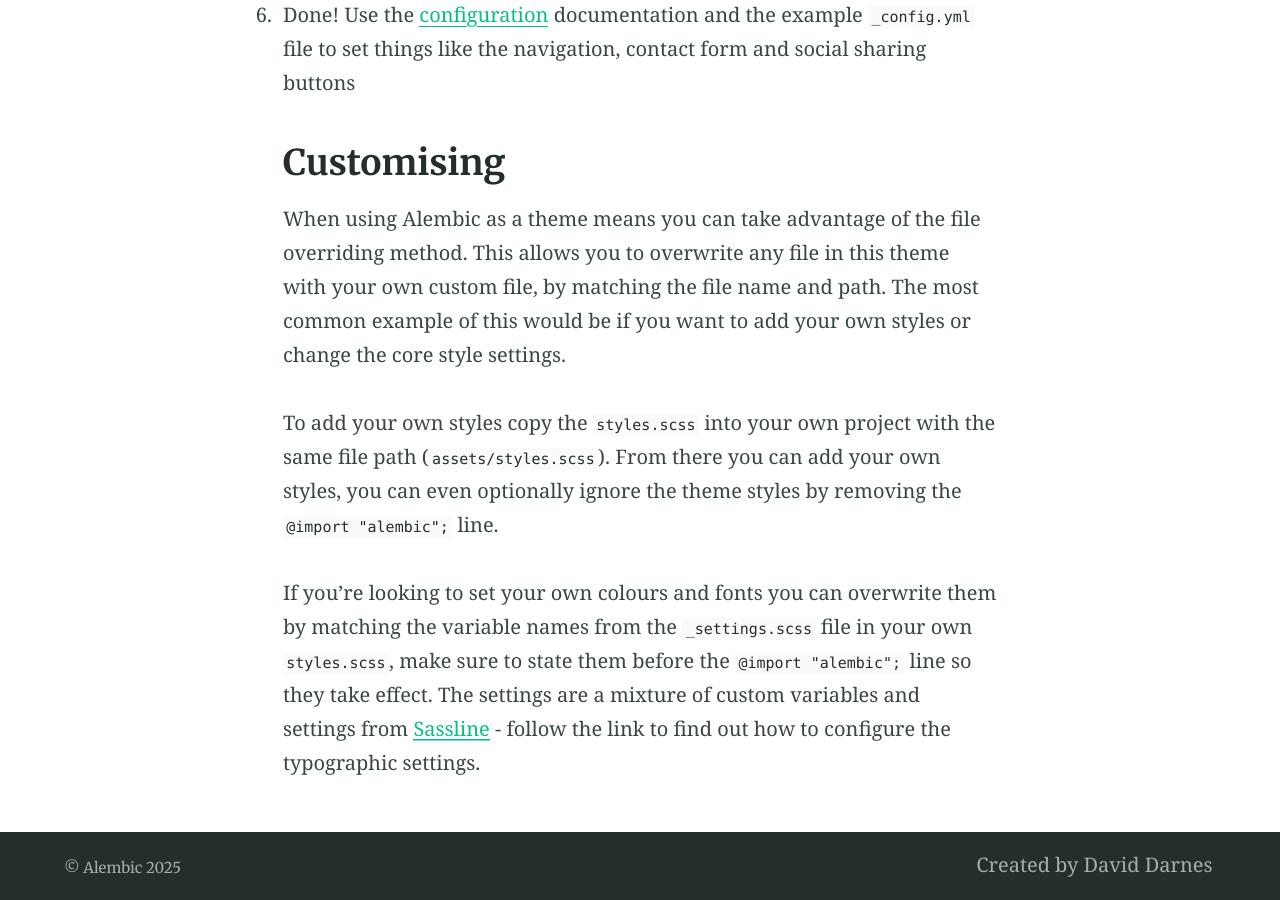
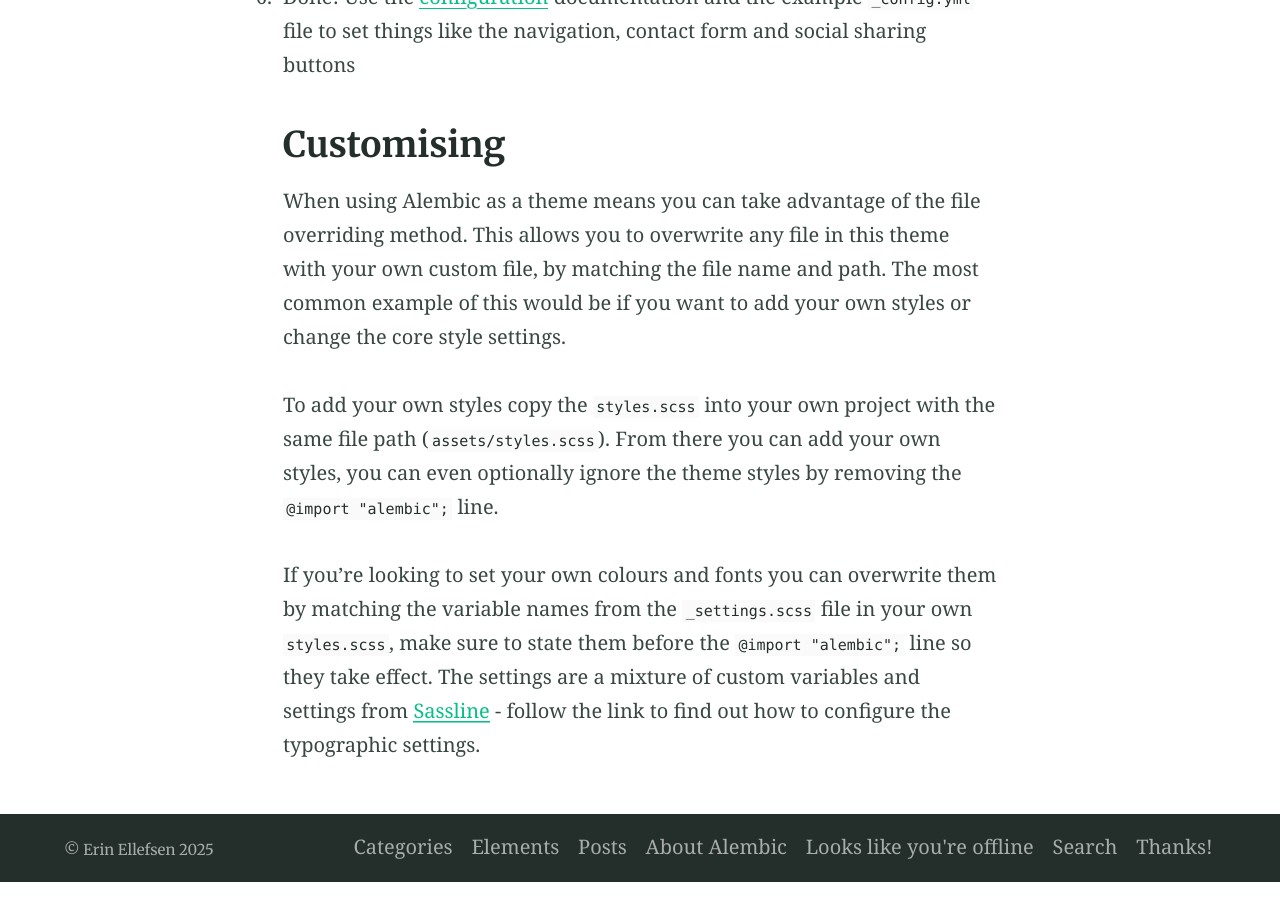
Before and after one commit to ellefer/eellefsen, a Jekyll site: the page built from index.md, in a window 1280 px wide and 900 px high, scrolled down 4872 px. Built offline with Jekyll 4.4.1, drawn with Linux system fonts in a browser that asks for light colours; part of the change alters nothing that is shown; some of the changed text lies outside the part shown.

Commit message:
small edits?

```diff
--- a/_config.yml
+++ b/_config.yml
@@ -96,13 +96,13 @@ defaults:
 # 7. Site settings
 encoding: utf-8 # Make sure the encoding is right
 lang: en-GB # Set the site language
-title: "Alembic" # Site name or title, also used in jekyll-seo-tag
-logo: "/assets/logos/logo.svg" # Site logo, also used in jekyll-seo-tag
-description: "Alembic is a starting point for Jekyll projects. Rather than starting from scratch, this boilerplate is designed to get the ball rolling immediately" # Site description and default description, also used in jekyll-seo-tag
+title: "Erin Ellefsen" # Site name or title, also used in jekyll-seo-tag
+logo: "/assets/mathematics.png" # Site logo, also used in jekyll-seo-tag
+description: "Ellefsen Professional Website" # Site description and default description, also used in jekyll-seo-tag
 url: "https://alembic.darn.es" # Site url, also used in jekyll-seo-tag
 baseurl: ""
-repo: "https://github.com/daviddarnes/alembic"
-email: "me@daviddarnes.com"
+repo: "https://github.com/ellefer/eellefsen"
+email: "ellefs2@stolaf.edu"
 # disqus: "alembic-1" # Blog post comments, uncomment the option and set the site ID from your Disqus account
 # date_format: "%-d %B %Y" # Blog post date formatting using placeholder formatting
 # google_analytics: ""
@@ -126,31 +126,31 @@ favicons: # Favicons are also used in the manifest file. Syntax is 'size: path'
 navigation_header:
 - title: Home
   url: /
-- title: Elements
+- title: About
   url: /elements/
-- title: Blog
-  url: /blog/
-- title: Categories
+#- title: Blog
+#  url: /blog/
+- title: Research
   url: /categories/
-- title: Search
-  url: /search/
-- title: Fork Alembic
-  url: https://github.com/daviddarnes/alembic
+#- title: Search
+#  url: /search/
+#- title: Fork Alembic
+#  url: https://github.com/daviddarnes/alembic
 
-navigation_footer:
-- title: Created by David Darnes
-  url: https://darn.es
+#navigation_footer:
+#- title: Created by David Darnes
+#  url: https://darn.es
 
 social_links: # Appears in sidebar. Set the urls then uncomment and comment out as desired
-  Twitter: https://twitter.com/DavidDarnes
-  LinkedIn: https://www.linkedin.com/in/daviddarnes
-  GitHub: https://github.com/daviddarnes
-  link: https://darn.es
-  RSS: /feed.xml
+  #Twitter: https://twitter.com/DavidDarnes
+  #LinkedIn: https://www.linkedin.com/in/daviddarnes
+  GitHub: https://github.com/ellefer
+  #link: https://darn.es
+  #RSS: /feed.xml
 
 sharing_links: # Appear at the bottom of single blog posts, add as desired. The value can be 'true' or the desired button colour
-  Twitter: "#0d94e7"
-  facebook: "#3B5998"
+#  Twitter: "#0d94e7"
+#  facebook: "#3B5998"
   Email: true
 
 # Load custom fonts from fonts.google.com etc
```
Also changed, not shown: assets/logos/mathematics.png (added).
